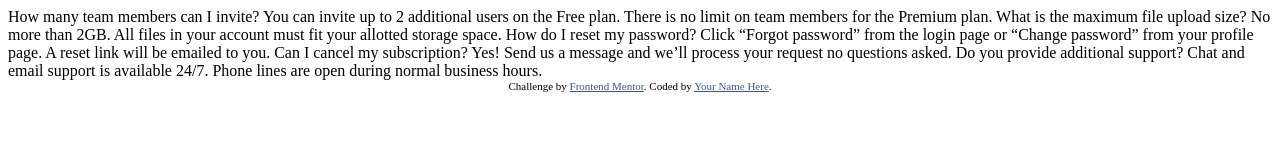
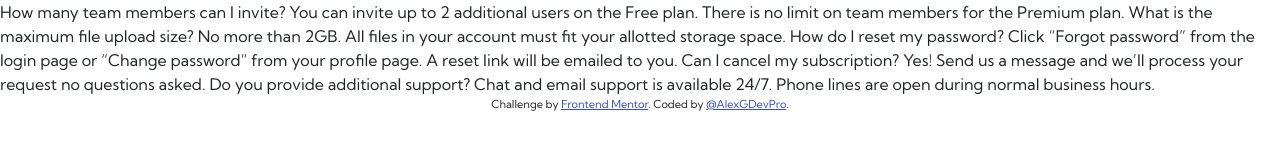
Before and after one commit to AlexGDevPro/FEM_Ch.-6_FAQ-accordion-card-main, a plain HTML site: page index.html in a window 1280 px wide. Drawn offline with nearby package versions, Linux system fonts and the light colour scheme.

Commit message:
Preparation complete

```diff
--- /dev/null
+++ b/css/styles.css
@@ -0,0 +1,54 @@
+/*--------------------FONTS IMPORTS--------------------*/
+@import url('https://fonts.googleapis.com/css2?family=Kumbh+Sans:wght@400;700&display=swap');
+
+/*--------------------VARIABLES--------------------*/
+:root{
+    /* PRIMARY */
+    /* Text */
+    --very-dark-desaturated-blue: hsl(238, 29%, 16%);
+    --soft-red: hsl(14, 88%, 65%);
+    /* Background Radient */
+    --soft-violet: hsl(273, 75%, 66%);
+    --soft-blue: hsl(240, 73%, 65%);
+
+    /* NEUTRAL */
+    /* text */
+    --very-dark-grayish-blue: hsl(237, 12%, 33%);
+    --dark-grayish-blue: hsl(240, 6%, 50%);
+    /* Dividers */
+    --light-grayish-blue: hsl(240, 5%, 91%);
+
+    /*BODY COPY*/
+    /* Font-size */
+    --body-copy-fs: 12px;
+}
+
+/*--------------------GENERIC CLASSES--------------------*/
+
+/*--------------------HTML ELEMENTS--------------------*/
+html,body{
+    width: 100%;
+    height: 100%;
+    margin: 0px;
+    padding: 0px;
+    overflow-x: hidden;
+}
+
+body{
+    font-family: 'Kumbh Sans', sans-serif;
+}
+/*--------------------MAIN--------------------*/
+/*--------------------HEADER--------------------*/
+/*--------------------SECTIONS--------------------*/
+/*--------------------ARTICLE--------------------*/
+/*--------------------FOOTER--------------------*/
+
+/* FEM ATTRIBUTION */
+.attribution{
+    font-size: 11px; text-align: center;
+}
+.attribution a{
+    color: hsl(228, 45%, 44%);
+}
+
+/*--------------------MEDIA QUERIES--------------------*/
--- a/index.html
+++ b/index.html
@@ -2,17 +2,19 @@
 <html lang="en">
 <head>
     <meta charset="UTF-8">
-  <meta name="viewport" content="width=device-width, initial-scale=1.0"> <!-- displays site properly based on user's device -->
-
-  <link rel="icon" type="image/png" sizes="32x32" href="./images/favicon-32x32.png">
-
-  <title>Frontend Mentor | FAQ Accordion Card</title>
-
-  <!-- Feel free to remove these styles or customise in your own stylesheet 👍 -->
-  <style>
-    .attribution { font-size: 11px; text-align: center; }
-    .attribution a { color: hsl(228, 45%, 44%); }
-  </style>
+    <meta http-equiv="X-UA-Compatible" content="IE=edge">
+    <meta name="viewport" content="width=device-width, initial-scale=1.0">
+    <meta name="author" content="Alex G">
+    <meta name="description" content="FEM challenge FAQ Accordion card main">
+    <!--BOOTSTRAP-->
+    <link rel="stylesheet" href="https://cdnjs.cloudflare.com/ajax/libs/twitter-bootstrap/5.0.2/css/bootstrap.min.css">
+    <link rel="stylesheet" href="css/styles.css">
+    <title>Frontend Mentor | FAQ accordion Card</title>
+    <link rel="icon" href="./images/favicon-32x32.png">
+    <!--[if lt IE 9]>
+        <script src="https://oss.maxcdn.com/respond/1.4.2/respond.min.js"></script>
+        <script src="https://oss.maxcdn.com/html5shiv/3.7.3/html5shiv.min.js"></script>
+    <![endif]-->
 </head>
 <body>
     How many team members can I invite?
@@ -34,7 +36,10 @@
 
     <div class="attribution">
         Challenge by <a href="https://www.frontendmentor.io?ref=challenge" target="_blank">Frontend Mentor</a>.
-    Coded by <a href="#">Your Name Here</a>.
+        Coded by <a href="https://www.frontendmentor.io/profile/AlexGDevPro">@AlexGDevPro</a>.
     </div>
+
+    <!--Bootstrap-->
+    <script src="https://cdn.jsdelivr.net/npm/bootstrap@5.1.0/dist/js/bootstrap.bundle.min.js" integrity="sha384-U1DAWAznBHeqEIlVSCgzq+c9gqGAJn5c/t99JyeKa9xxaYpSvHU5awsuZVVFIhvj" crossorigin="anonymous"></script>
 </body>
 </html>
```
Also changed, not shown: 3 other files. Lines whose indentation alone changed are shown as unchanged.
